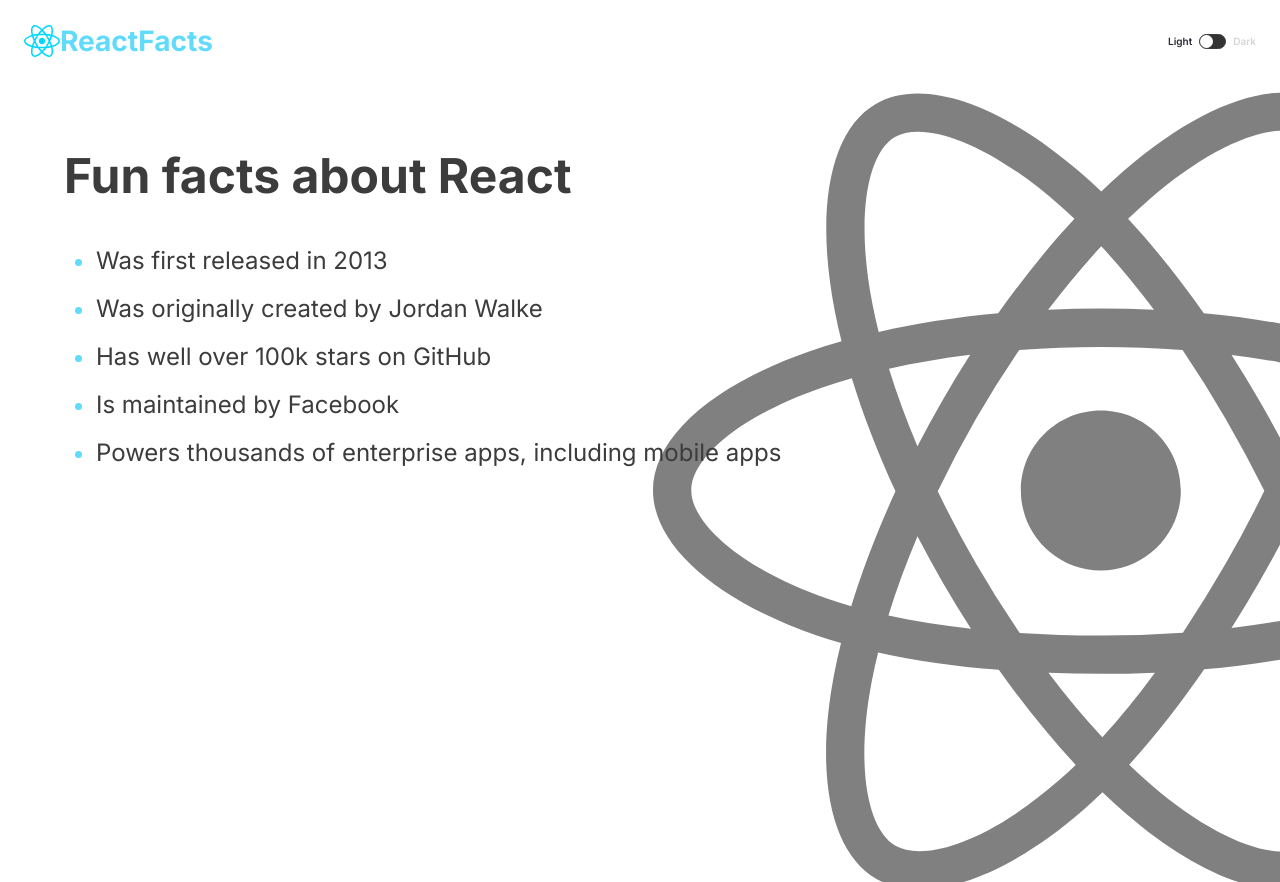
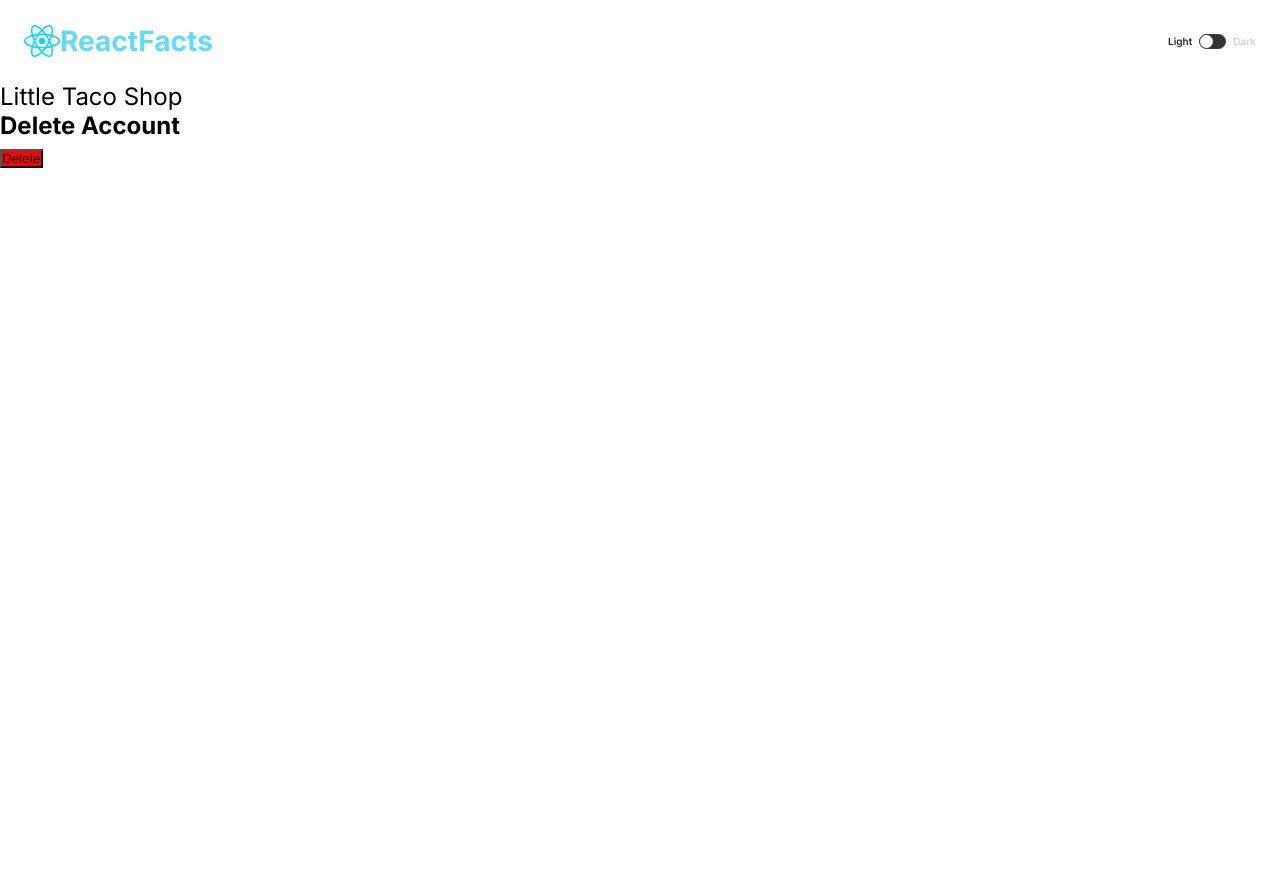
Before and after one commit to 874bowen/react-info, a React (Vite) app: page / in a window 1280 px wide. After the commit the page ends 800 px from the top, so only its background shows below. Built offline with nearby package versions, Linux system fonts and the light colour scheme.

Commit message:
component composition - containment&specialization

```diff
--- /dev/null
+++ b/src/components/ComponentComposition.tsx
@@ -0,0 +1,33 @@
+import React from "react";
+
+const Button = ({children, backgroundColor}: any ) => {
+   return <button style={{backgroundColor}}>{children}</button>
+}
+
+const Alert = ({ children }: any) => {
+   return(
+      <>
+      <div className="Overlay" />
+      <div className="Alert">{children}</div>
+      </>
+   )
+}
+
+const DeleteButton = () => {
+   return <Button backgroundColor="red">Delete</Button>
+}
+
+const ComponentComposition = () => {
+   return(
+      <div className="App">
+         <header>Little Taco Shop</header>
+         <Alert>
+            {/* Containment - you can customize the content of the box at any time*/}
+            <h4>Delete Account</h4>
+            <DeleteButton />
+         </Alert>
+      </div>
+   )
+}
+
+export default ComponentComposition;
--- a/src/components/Main.tsx
+++ b/src/components/Main.tsx
@@ -1,20 +1,22 @@
 import React from "react"
 import ReactLogo from "../assets/react_gray.svg"
+import ComponentComposition from "./ComponentComposition"
 
 import "./Main.css"
 
 const Main = (props: any) => {
    return (
-      <main className={props.darkMode ? "dark": "light"} >
-         <h1>Fun facts about React</h1>
-         <ul className="main__ul">
-            <li>Was first released in 2013</li>
-            <li>Was originally created by Jordan Walke</li>
-            <li>Has well over 100k stars on GitHub</li>
-            <li>Is maintained by Facebook</li>
-            <li>Powers thousands of enterprise apps, including mobile apps</li>
-         </ul>
-      </main>
+      <ComponentComposition />
+      // <main className={props.darkMode ? "dark": "light"} >
+      //    <h1>Fun facts about React</h1>
+      //    <ul className="main__ul">
+      //       <li>Was first released in 2013</li>
+      //       <li>Was originally created by Jordan Walke</li>
+      //       <li>Has well over 100k stars on GitHub</li>
+      //       <li>Is maintained by Facebook</li>
+      //       <li>Powers thousands of enterprise apps, including mobile apps</li>
+      //    </ul>
+      // </main>
    )
 }
 
```
